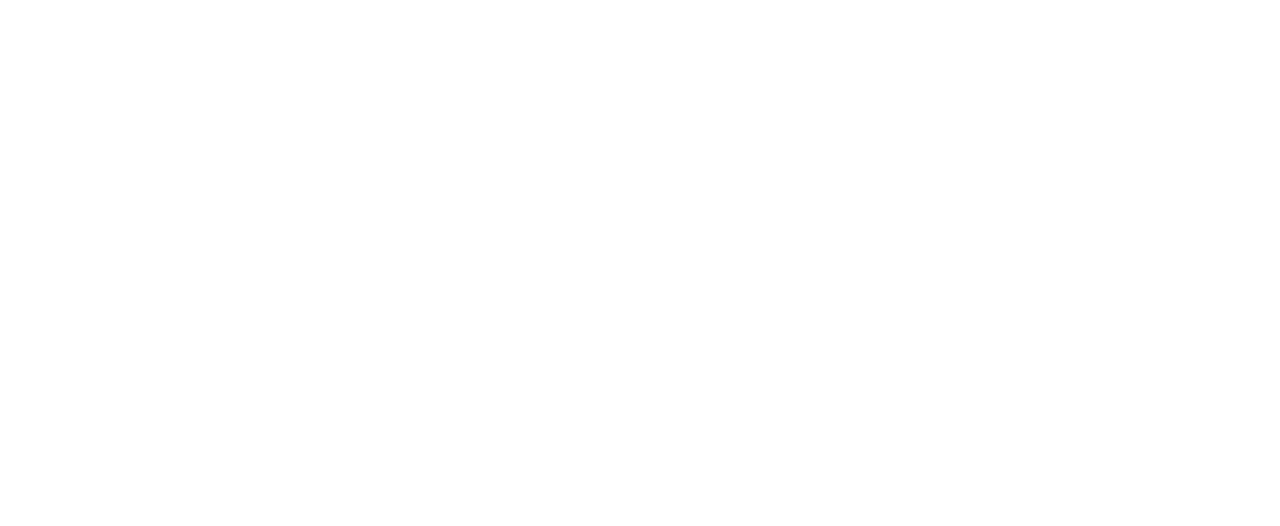
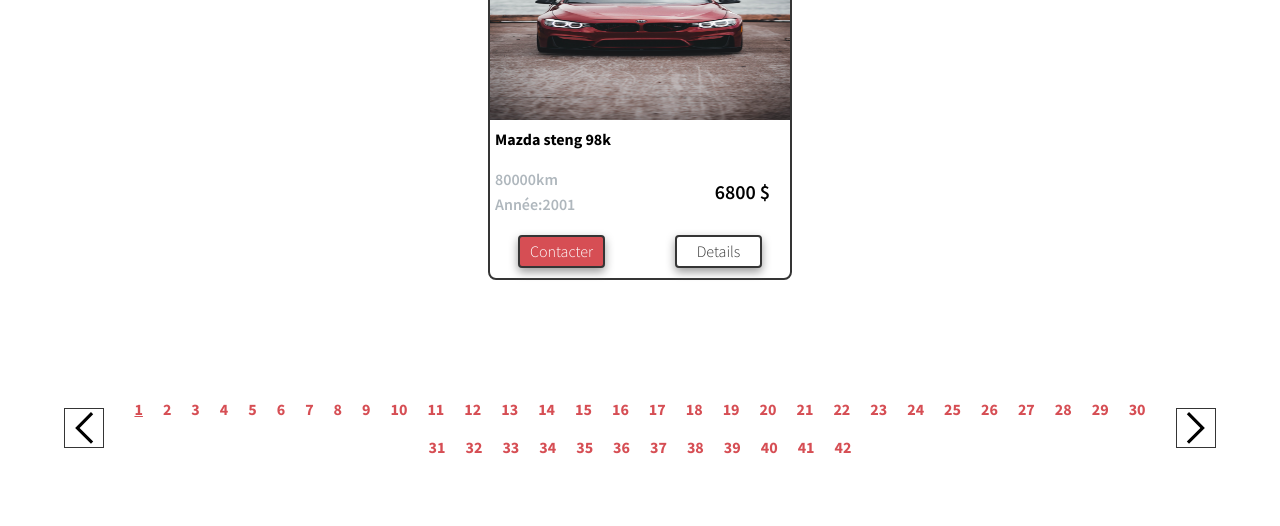
Before and after one commit to MarcoFormante/newGarageVincentParrot, a React (Create React App) app: page /parc-auto in a window 1280 px wide. Shown: the part 2447-2973 px from the top of the page. Before the commit the page ends 800 px from the top, so only its background shows below. Built offline with nearby package versions, Linux system fonts and the light colour scheme.

Commit message:
Parc-Auto Page : adding cars dynamically , add switch page block component

```diff
--- a/src/App.js
+++ b/src/App.js
@@ -16,11 +16,13 @@
       {/*public*/}
       <Header />
       <Routes>
-        <Route path='/' element={<Home pageTitle={(title) => setPageTitle(title)} />} />
-        <Route path='/parc-auto' element={<ParcAuto/>} />
+        <Route exact path='/' element={<Home pageTitle={(title) => setPageTitle(title)} />} />
+        <Route path='/parc-auto' element={<ParcAuto />} />
+       <Route path='*' element={"NOT FOUND 404"} />
       </Routes>
       <TimeOpeningBlock />
-      <Footer/>
+      <Footer />
+
        {/*Protected*/}
 
     </div>
--- /dev/null
+++ b/src/components/SwitchPageBlock/SwitchPageBlock.js
@@ -0,0 +1,43 @@
+import React, { useEffect, useState } from 'react'
+import { Link } from 'react-router-dom';
+
+const SwitchPageBlock = (props) => {
+    const [dataLength, setDataLength] = useState();
+    const [pages, setPages] = useState([])
+    const [currentPage, setCurrentPage] = useState(1);
+
+    useEffect(() => {
+        ///fetch data , Count of cars
+        setDataLength(props.dataLength);
+        const maxCarsforPage = 12;
+
+        //if dataLength > maxCarsforPage set new array of pages and set pages useState()
+        if (dataLength > maxCarsforPage) {
+            const pagesLength = Math.floor(dataLength / maxCarsforPage);
+            let pagesArray = [];
+
+            for (let i = 0; i <= pagesLength; i++) {
+                pagesArray[i] = i + 1;
+            }
+                setPages([...pagesArray])
+        } else {
+            setPages([1])
+        }
+
+
+    },[props.dataLength,dataLength])
+
+
+
+  return (
+        <div className={'switch_page_block'}>
+           <Link onClick={currentPage > 1 ? () => setCurrentPage(prev => (prev - 1)) : ""} className={"switch_page_block_arrow switch_page_block_arrow--left "}></Link>
+            <div  className={'switch_page_block_numbers'}>
+              {pages.map((page, index) => <Link className={"page_number"} to={""} style={page === currentPage ? { textDecoration: "underline" } : {}} onClick={() => setCurrentPage(page)}>{page}</Link>)}
+            </div>
+            <Link onClick={currentPage < pages.length ? () => setCurrentPage(prev => (prev + 1)) : ""} className={"switch_page_block_arrow switch_page_block_arrow--right"}></Link>
+        </div>
+  )
+}
+
+export default SwitchPageBlock
--- a/src/components/pages/Home/AvisSection.js
+++ b/src/components/pages/Home/AvisSection.js
@@ -9,7 +9,8 @@
     const carousel = useRef();
     const [arrowTarget, setArrowTarget] = useState()
     const [carouselWidth,setCarouselWidth]=useState()
-    const [carouselX,setCarouselX]=useState()
+    const [carouselX, setCarouselX] = useState()
+    const [pathName,setPathName]=useState("")
     const [avis, setAvis] = useState([{
         name: "clement",
         text: "Lorem ipsum dolor sit amet consectetur adipisicing elit. Earum pariatur nihil animi voluptates repellat qui dicta, repudiandae vel saepe labore suscipit dolor voluptate possimus reprehenderit ducimus odit deserunt delectus distinctio?",
@@ -36,6 +37,7 @@
         note: Math.floor(Math.random()*6)
         }]);
 
+
     const handleScrollCarousel = (direction) => {
 
             const cardPadding = 20;
@@ -54,9 +56,12 @@
 
     useEffect(() => {
 
-            setAvis([...avis])
+        setAvis([...avis])
+        setPathName(window.location.pathname)
 
-    }, [])
+    }, [window.location.pathname])
+
+
 
     useEffect(() => {
 
@@ -94,18 +99,22 @@
 
     useEffect(() => {
 
-            window.addEventListener("resize", () => {
+        window.addEventListener("resize", () => {
+            if (pathName === "/") {
                 setCarouselX(carousel.current.scrollLeft);
                 setCarouselWidth(carousel.current.scrollWidth - carousel.current.offsetWidth);
+            }
             })
 
-            return window.removeEventListener("resize", () => {
+        return window.removeEventListener("resize", () => {
+            if (pathName === "/") {
                 setCarouselX(carousel.current.scrollLeft);
                 setCarouselWidth(carousel.current.scrollWidth - carousel.current.offsetWidth);
+            }
             })
 
 
-    }, [])
+    }, [pathName])
 
 
         return (
--- a/src/components/pages/Home/Offers.js
+++ b/src/components/pages/Home/Offers.js
@@ -7,7 +7,8 @@
 const Offers = () => {
     const [arrowTarget, setArrowTarget] = useState()
     const [carouselWidth,setCarouselWidth]=useState()
-    const [carouselX,setCarouselX]=useState()
+    const [carouselX, setCarouselX] = useState()
+    const [pathName,setPathName]=useState("")
     const carousel = useRef();
 
     //carousel scroll event
@@ -24,6 +25,10 @@
                 setArrowTarget("")
             }, 500)
     }
+
+    useEffect(() => {
+        setPathName(window.location.pathname)
+    },[window.location.pathname])
 
     useEffect(() => {
         setCarouselX(carousel.current.scrollLeft);
@@ -53,16 +58,21 @@
 
      useEffect(() => {
          window.addEventListener("resize", () => {
+            if (pathName === "/") {
                 setCarouselX(carousel.current.scrollLeft);
                 setCarouselWidth(carousel.current.scrollWidth - carousel.current.offsetWidth);
+            }
+
         })
 
          return window.removeEventListener("resize", () => {
+             if (pathName === "/") {
                  setCarouselX(carousel.current.scrollLeft);
                  setCarouselWidth(carousel.current.scrollWidth - carousel.current.offsetWidth);
+             }
         })
 
-    },[])
+    },[pathName])
 
     /* provisoire!! fetch data Count(card_offers)*/
     const offerCards = [
--- a/src/components/pages/ParcAuto/ParcAuto.js
+++ b/src/components/pages/ParcAuto/ParcAuto.js
@@ -1,18 +1,194 @@
 import React, { useState,useEffect } from 'react'
 import PageTitle from '../../PageTitle/PageTitle'
 import CarCard from '../../CarCard/CarCard'
+import SwitchPageBlock from '../../SwitchPageBlock/SwitchPageBlock'
 
 const ParcAuto = () => {
   const [cars, setCars] = useState([])
 
+
   useEffect(() => {
+  //fetch data * all cars limit 12
+    setCars([{
+    id: 1,
+    imgPath:"/images/bkhome-mb.jpg",
+    model: "Mazda steng 98k",
+    km: 80000,
+    year: 2001,
+    offer: 0,
+    price: 7500
+},{
+    id: 2,
+    imgPath:"/images/bkhome-mb.jpg",
+    model: "Mazda steng 98k",
+    km: 80000,
+    year: 2001,
+    offer: 0,
+    price: 5200
+},{
+    id: 3,
+    imgPath:"/images/bkhome-mb.jpg",
+    model: "Mazda steng 98k",
+    km: 80000,
+    year: 2001,
+    offer: 0,
+    price: 6800
+},{
+    id: 3,
+    imgPath:"/images/bkhome-mb.jpg",
+    model: "Mazda steng 98k",
+    km: 80000,
+    year: 2001,
+    offer: 700,
+    price: 6800
+}
 
-  }, [])
+,{
+    id: 3,
+    imgPath:"/images/bkhome-mb.jpg",
+    model: "Mazda steng 98k",
+    km: 80000,
+    year: 2001,
+    offer: 700,
+    price: 6800
+}
+
+,{
+    id: 3,
+    imgPath:"/images/bkhome-mb.jpg",
+    model: "Mazda steng 98k",
+    km: 80000,
+    year: 2001,
+    offer: 700,
+    price: 6800
+}
+
+,{
+    id: 3,
+    imgPath:"/images/bkhome-mb.jpg",
+    model: "Mazda steng 98k",
+    km: 80000,
+    year: 2001,
+    offer: 700,
+    price: 6800
+}
+
+,{
+    id: 3,
+    imgPath:"/images/bkhome-mb.jpg",
+    model: "Mazda steng 98k",
+    km: 80000,
+    year: 2001,
+    offer: 0,
+    price: 6800
+}
+
+,{
+    id: 3,
+    imgPath:"/images/bkhome-mb.jpg",
+    model: "Mazda steng 98k",
+    km: 80000,
+    year: 2001,
+    offer: 700,
+    price: 6800
+},{
+    id: 3,
+    imgPath:"/images/bkhome-mb.jpg",
+    model: "Mazda steng 98k",
+    km: 80000,
+    year: 2001,
+    offer: 700,
+    price: 6800
+},{
+    id: 3,
+    imgPath:"/images/bkhome-mb.jpg",
+    model: "Mazda steng 98k",
+    km: 80000,
+    year: 2001,
+    offer: 0,
+    price: 6800
+},{
+    id: 3,
+    imgPath:"/images/bkhome-mb.jpg",
+    model: "Mazda steng 98k",
+    km: 80000,
+    year: 2001,
+    offer: 700,
+    price: 6800
+},{
+    id: 3,
+    imgPath:"/images/bkhome-mb.jpg",
+    model: "Mazda steng 98k",
+    km: 80000,
+    year: 2001,
+    offer: 0,
+    price: 6800
+        },
+        {
+        id: 3,
+        imgPath:"/images/bkhome-mb.jpg",
+        model: "Mazda steng 98k",
+        km: 80000,
+        year: 2001,
+        offer: 0,
+        price: 6800
+        },
+        {
+            id: 3,
+            imgPath:"/images/bkhome-mb.jpg",
+            model: "Mazda steng 98k",
+            km: 80000,
+            year: 2001,
+            offer: 0,
+            price: 6800
+        },
+        {
+            id: 3,
+            imgPath:"/images/bkhome-mb.jpg",
+            model: "Mazda steng 98k",
+            km: 80000,
+            year: 2001,
+            offer: 0,
+            price: 6800
+        },
+        {
+            id: 3,
+            imgPath:"/images/bkhome-mb.jpg",
+            model: "Mazda steng 98k",
+            km: 80000,
+            year: 2001,
+            offer: 0,
+            price: 6800
+        },
+        {
+            id: 3,
+            imgPath:"/images/bkhome-mb.jpg",
+            model: "Mazda steng 98k",
+            km: 80000,
+            year: 2001,
+            offer: 0,
+            price: 6800
+        },
+        {
+            id: 3,
+            imgPath:"/images/bkhome-mb.jpg",
+            model: "Mazda steng 98k",
+            km: 80000,
+            year: 2001,
+            offer: 0,
+            price: 6800
+              },
+    ])
+
+}, [])
 
   return (
       <div>
-          <PageTitle pageTitle={"Notre Parc automobile"}/>
-
+      <PageTitle pageTitle={"Notre Parc automobile"} />
+        <div className={'parc_auto_cars_section'}>
+        {cars.map((car, index) => <CarCard key={"parc-auto " + index + car.id} {...cars[index]} />)}
+          </div>
+          <SwitchPageBlock dataLength={500}/>
     </div>
   )
 }
--- a/src/stylesheets/index.css
+++ b/src/stylesheets/index.css
@@ -701,6 +701,63 @@
   color: #b0b0b0;
 }
 
+.parc_auto_cars_section {
+  display: flex;
+  flex-direction: row;
+  justify-content: center;
+  align-items: center;
+  gap: 10px;
+  flex-wrap: wrap;
+  padding-top: 80px;
+  max-width: 95vw;
+  margin: auto;
+}
+
+.switch_page_block {
+  display: flex;
+  flex-direction: row;
+  justify-content: space-evenly;
+  align-items: center;
+  gap: 10px;
+  padding-top: 80px;
+  font-size: 16px;
+  width: -moz-fit-content;
+  width: fit-content;
+  min-width: 30vw;
+  margin: 20px auto 40px auto;
+  max-width: 90vw;
+}
+@media screen and (max-width: 768px) {
+  .switch_page_block {
+    max-width: 95vw;
+  }
+}
+.switch_page_block_numbers {
+  display: flex;
+  flex-direction: row;
+  justify-content: center;
+  align-items: center;
+  gap: 20px;
+  flex-wrap: wrap;
+  padding: 20px;
+}
+.switch_page_block a {
+  color: #D64E54;
+  font-weight: bold;
+}
+.switch_page_block a.switch_page_block_arrow {
+  min-width: 40px;
+  width: 40px;
+  height: 40px;
+  background-image: url(/public/icons/arrow.svg);
+  border: 1px solid #353535;
+  background-size: cover;
+  background-position: center;
+}
+.switch_page_block a.switch_page_block_arrow--left {
+  transform: rotateY(180deg);
+}
+
 /*
 Vendors: Normalize
 */
--- a/src/stylesheets/pages/_pages.scss
+++ b/src/stylesheets/pages/_pages.scss
@@ -1 +1,2 @@
-@import './home';
+@import './home',
+        './parc-auto';
--- /dev/null
+++ b/src/stylesheets/pages/_parc-auto.scss
@@ -0,0 +1,49 @@
+.parc_auto_cars_section{
+   @include flex(row,center,center,10px);
+    flex-wrap: wrap;
+    padding-top: 80px;
+    max-width: 95vw;
+    margin: auto
+}
+
+.switch_page_block{
+    @include flex(row,space-evenly,center,10px);
+
+    padding-top: 80px;
+    font-size: map-get($font_size,"small");
+    width: fit-content;
+    min-width: 30vw;
+    margin:  20px auto  40px auto;
+    max-width: 90vw;
+
+
+    @media screen and (max-width:map-get($breakpoints,"medium")) {
+        max-width: 95vw;
+    }
+
+    &_numbers{
+        @include flex(row,center,center,20px);
+        flex-wrap: wrap;
+        padding: 20px;
+    }
+
+    & a{
+        color: $brand_color;
+        font-weight: bold;
+    }
+
+
+    a.switch_page_block_arrow{
+        min-width: 40px;
+         width: 40px;
+         height: 40px;
+         background-image: url(/public/icons/arrow.svg);
+         border: 1px solid $secondary_color;
+         background-size: cover;
+         background-position: center;
+
+         &--left{
+            transform: rotateY(180deg);
+         }
+    }
+}
```
Also changed, not shown: src/stylesheets/abstracts/_mixins.scss (+11 -0 lines), 1 other file (tests, documents, lock files or other folders). Lines whose indentation alone changed are shown as unchanged.
